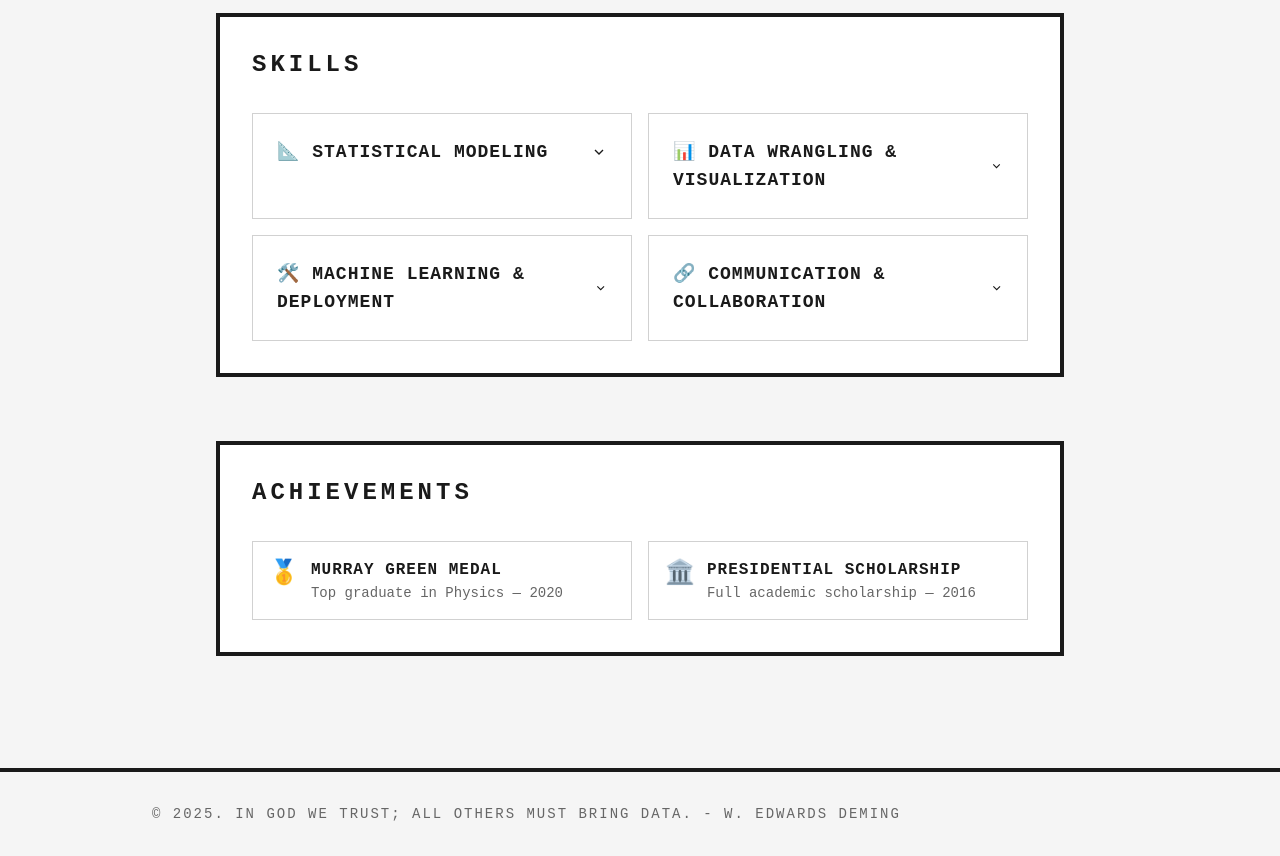
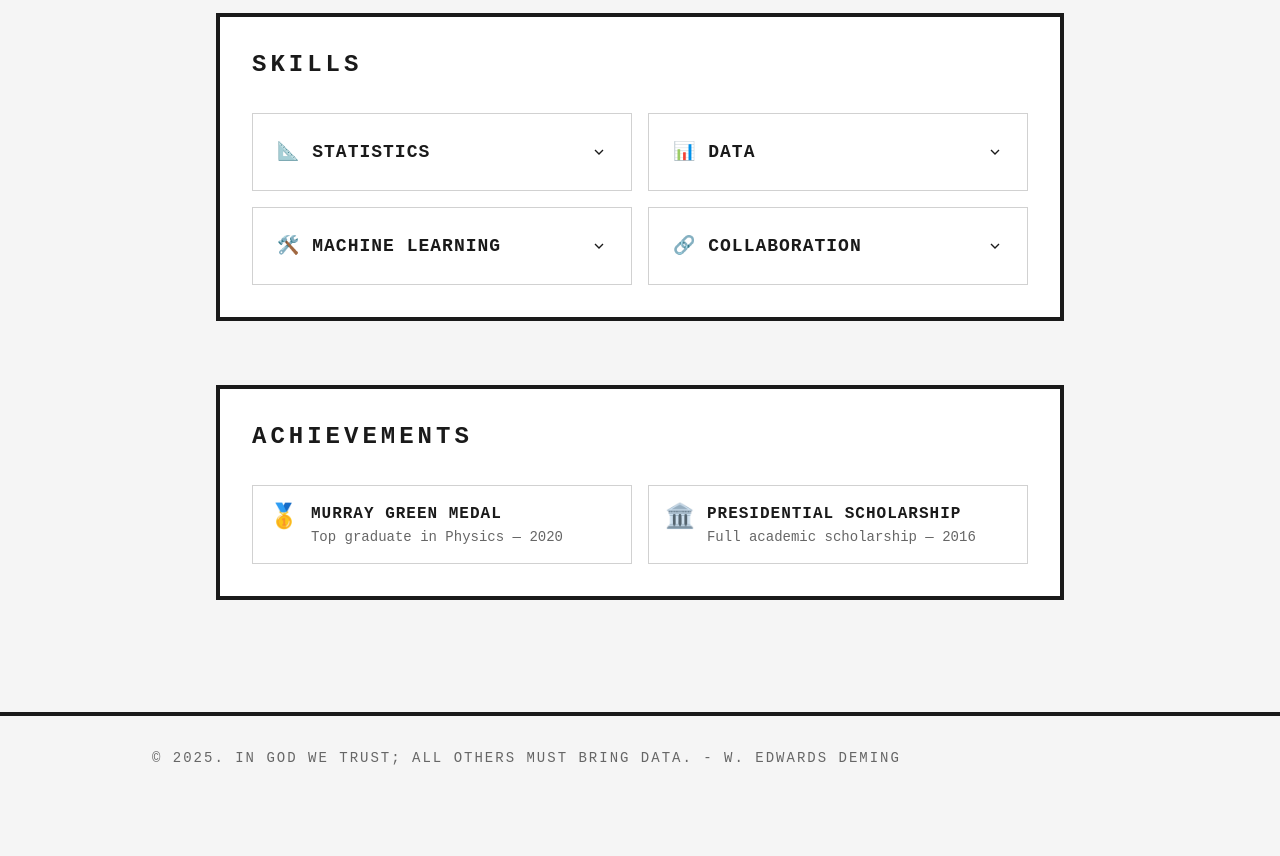
Before and after one commit to s-vishnoi/portfolio, a Vue app: page / in a window 1280 px wide. Shown: the part 2280-3136 px from the top of the page. After the commit the page ends 3080 px from the top, so only its background shows below. Built offline with nearby package versions, Linux system fonts and the light colour scheme.

Commit message:
streamline skills

```diff
--- a/src/data/skills.js
+++ b/src/data/skills.js
@@ -2,25 +2,25 @@
 export const skills = [
   {
     icon: "📐",
-    title: "Statistical Modeling",
+    title: "Statistics",
     description: "I approach modeling with end-to-end ownership — from framing questions to communicating results. With a physics-trained mindset, I focus on grounding models in reality, robustness, and interpretability.",
     tags: ["Stan", "PyMC", "GLMs", "Bayesian Models", "Forecasting", "Imputation"]
   },
   {
     icon: "📊",
-    title: "Data Wrangling & Visualization",
+    title: "Data",
     description: "I build pipelines that make messy data useful, and design dashboards that surface structure and support decisions.",
     tags: ["pandas", "numpy", "Plotly", "Dash", "Leaflet", "matplotlib", "seaborn"]
   },
   {
     icon: "🛠️",
-    title: "Machine Learning & Deployment",
+    title: "Machine Learning",
     description: "I train explainable models, use domain insight to ensure accountability, and deliver results through reproducible, production-ready pipelines.",
     tags: ["scikit-learn", "XGBoost", "Transformers (LLaMA)", "SHAP", "Git", "Docker", "Render", "Vercel", "APIs", "Web Scraping"]
   },
   {
     icon: "🔗",
-    title: "Communication & Collaboration",
+    title: "Collaboration",
     description: "I work globally across institutions and disciplines, translating ideas between technical and non-technical teams. I prioritize clarity, shared values, and trust to keep projects on track.",
     tags: ["Interdisciplinary Teams", "Stakeholder Communication", "Scientific Writing", "Research Leadership", "Collaboration"]
   }
```
